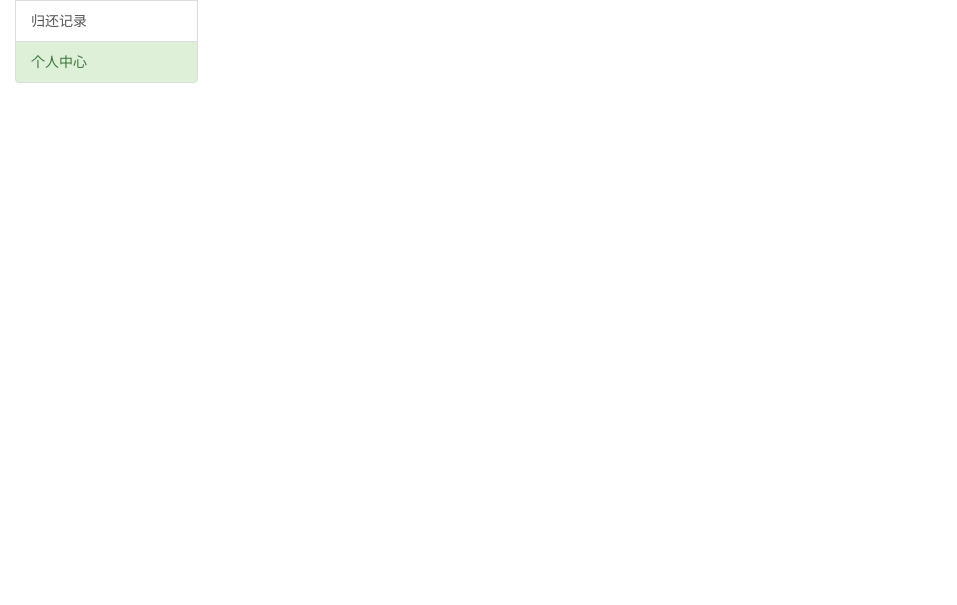
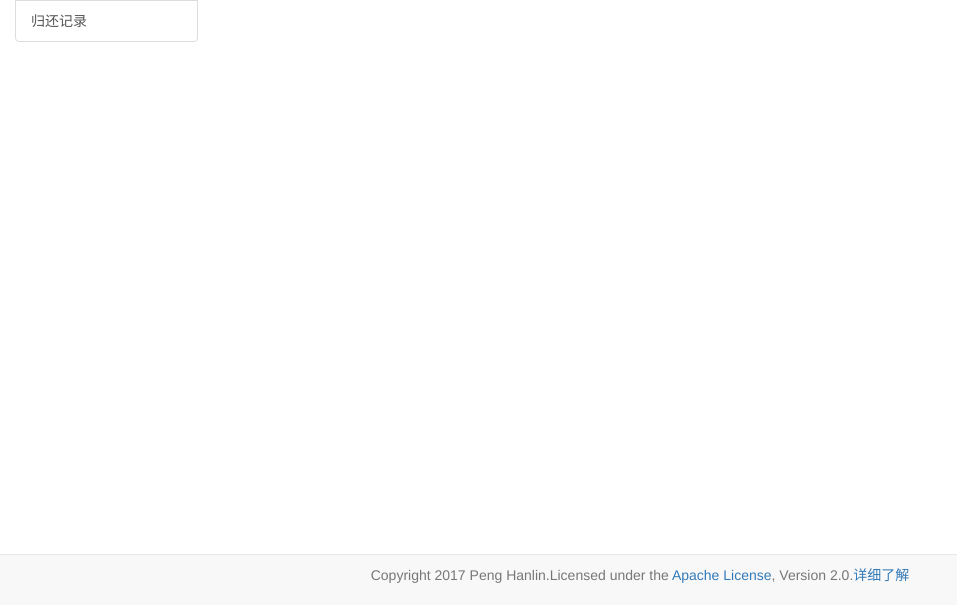
Before and after one commit to lenconda/openlms, a PHP site: page /index.php?br_book_id=1 in a window 1280 px wide. Shown: the part 195-800 px from the top of the page, without its empty margins (0-957 px from the left). Run offline with PHP 8.4, Linux system fonts and the light colour scheme; data that the repository does not hold is empty.

Commit message:
增加了版权声明和footer，侧边栏删除了个人中心功能

```diff
--- a/assets/footer.php
+++ b/assets/footer.php
@@ -0,0 +1,38 @@
+<?php
+    echo "<div id='footer' class='container'>
+        <nav class='navbar navbar-default navbar-fixed-bottom'>
+            <div class='navbar-inner navbar-content-center'>
+                <p align='center' class='text-muted credit' style='padding: 10px;'>
+                    Copyright 2017 Peng Hanlin.Licensed under the <a href=' http://www.apache.org/licenses/LICENSE-2.0'>Apache License</a>, Version 2.0.<a data-toggle='modal' data-target='.License'>详细了解</a>
+                </p>
+            </div>
+        </nav>
+    </div>
+    <div class='modal fade License'><!--modal,弹出层父级,fade使弹出层有一个运动过程-->
+        <div class='modal-dialog'><!--modal-dialog,弹出层-->
+            <div class='modal-content'><!--modal-content,弹出层内容区域-->
+                <div class='modal-header'>
+                    <button class='close' data-dismiss='modal'>×</button><!--将关闭按钮放在标题前面可以使按钮位于右上角-->
+                    <h4>关于本软件的许可证信息</h4>
+                </div><!--modal-header,弹出层头部区域-->
+                <div class='modal-body'>
+                    <p>版权所有 2017 彭瀚林</p>
+                    <p>   Licensed under the Apache License, Version 2.0 (the \"License\");
+   you may not use this file except in compliance with the License.</p><br/>
+   <p>You may obtain a copy of the License at</p><br/>
+
+       <a href='http://www.apache.org/licenses/LICENSE-2.0'>http://www.apache.org/licenses/LICENSE-2.0</a><br/>
+
+   <br/><p>Unless required by applicable law or agreed to in writing, software
+   distributed under the License is distributed on an \"AS IS\" BASIS,
+   WITHOUT WARRANTIES OR CONDITIONS OF ANY KIND, either express or implied.
+   See the License for the specific language governing permissions and
+   limitations under the License.
+</p>
+                </div><!--modal-body,弹出层主体区域-->
+            </div>
+        </div>
+    </div>
+
+"
+?>
--- a/assets/sidebar.php
+++ b/assets/sidebar.php
@@ -6,7 +6,6 @@
             <a href="return.php" class="list-group-item" style="width: auto">图书归还</a>
             <a href="borrowed.php" class="list-group-item" style="width: auto">借出记录</a>
             <a href="returned.php" class="list-group-item" style="width: auto">归还记录</a>
-            <a href="#" class="list-group-item list-group-item-success" style="width: auto">个人中心</a>
         </div>
 
     </div>
--- a/book_admin.php
+++ b/book_admin.php
@@ -230,4 +230,5 @@
 
 
 </body>
+<?php include "assets/footer.php";?>
 </html>
--- a/borrowed.php
+++ b/borrowed.php
@@ -64,4 +64,5 @@
 
         </div>
     </div>
+    <?php include "assets/footer.php";?>
 </body>
--- a/index.php
+++ b/index.php
@@ -116,8 +116,6 @@
                 </div>
             </div>
         </div>
-
-
-
   </body>
+  <?php include "assets/footer.php";?>
 </html>
--- a/return.php
+++ b/return.php
@@ -86,5 +86,7 @@
             </div>
         </div>
     </div>
+</body>
+<?php include "assets/footer.php";?>
 
-</body>
+</html>
--- a/returned.php
+++ b/returned.php
@@ -58,3 +58,6 @@
         </div>
     </div>
 </body>
+<?php include "assets/footer.php";?>
+
+</html>
```
